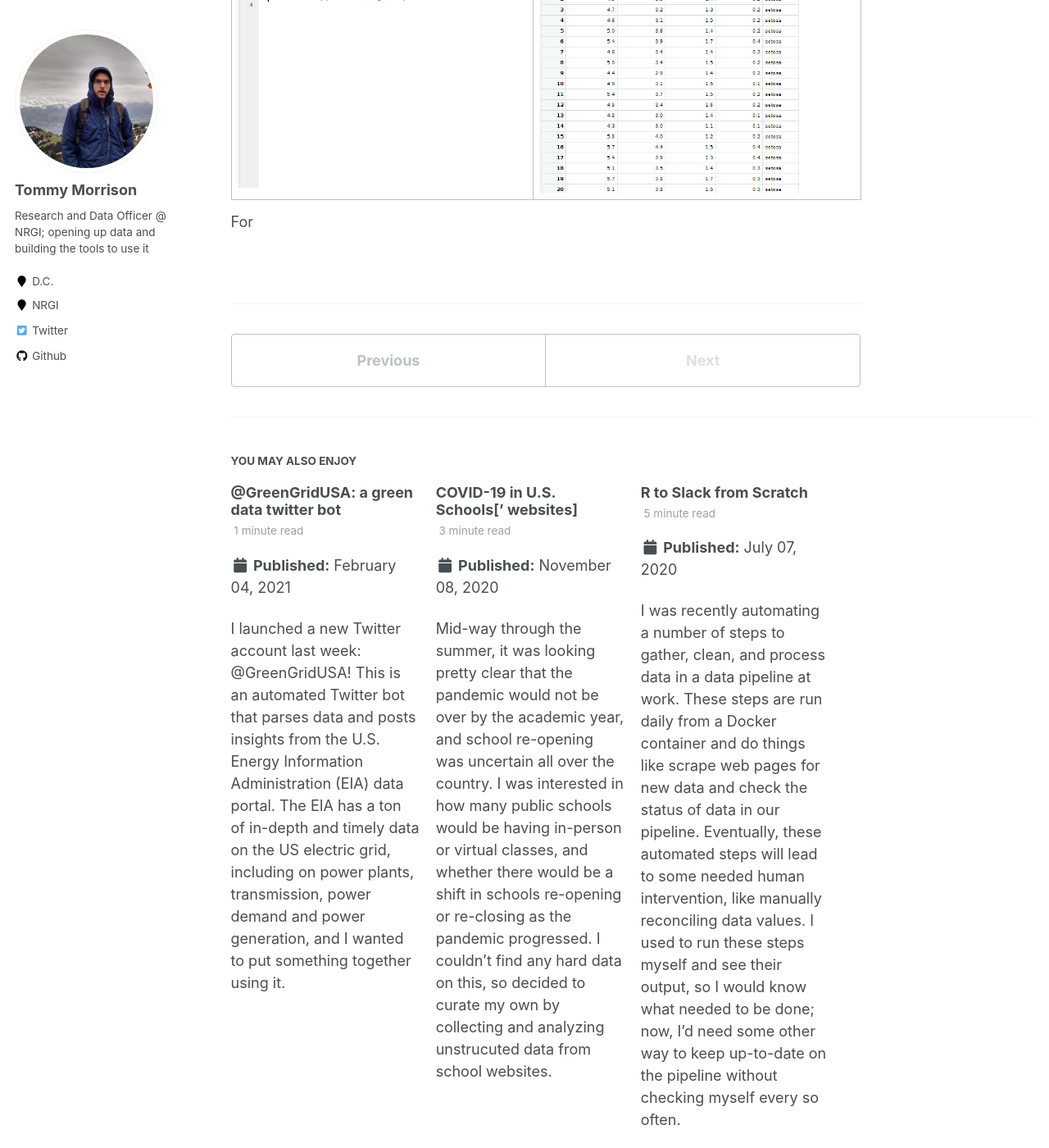
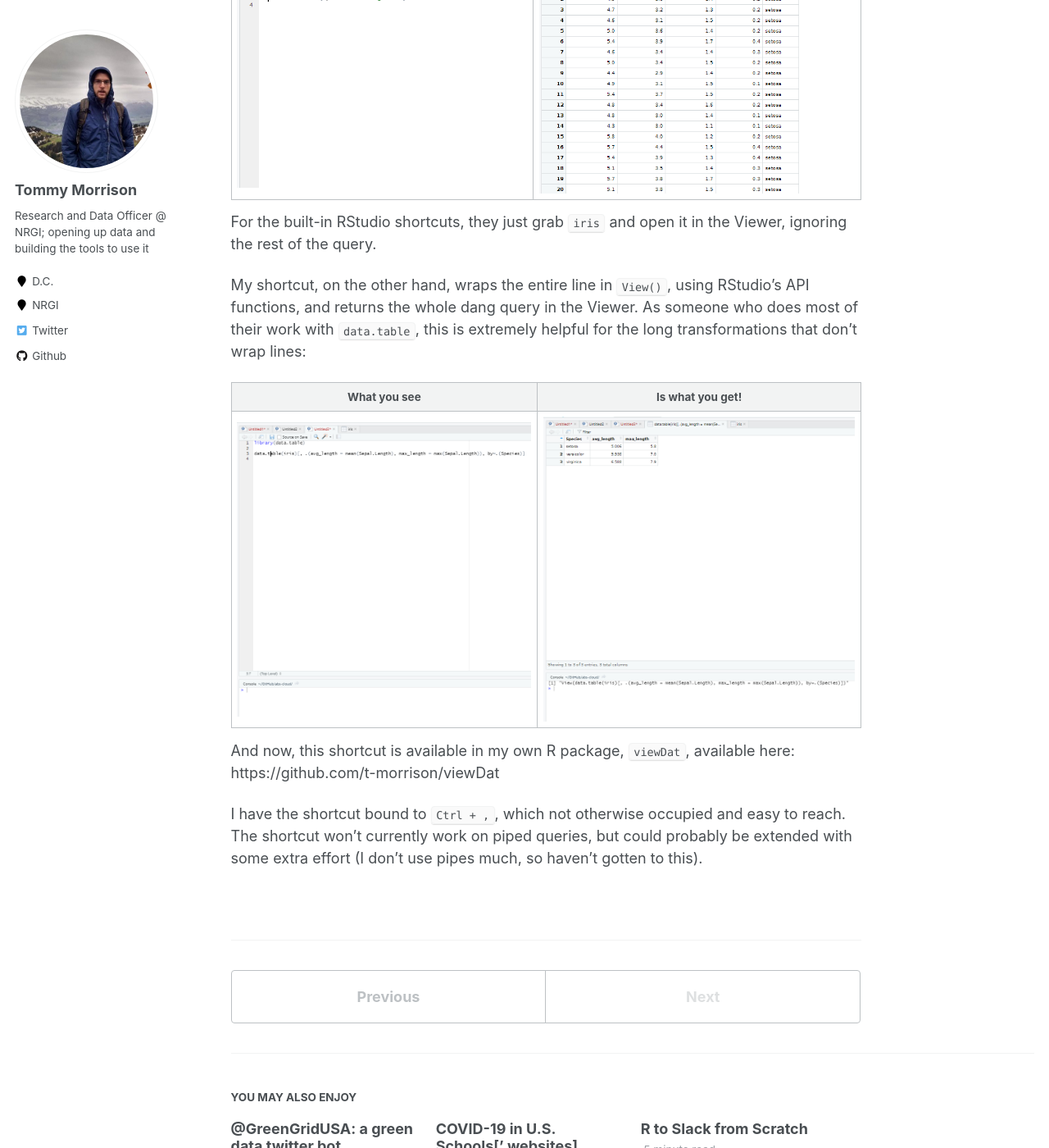
Before and after one commit to t-morrison/t-morrison.github.io, a Jekyll site: the page built from _posts/2021-07-23-rstudio-shortcut.md, in a window 1280 px wide and 1400 px high, scrolled down 739 px. Shown: the whole window at 82% size. Built offline with Jekyll 4.4.1, drawn with Linux system fonts in a browser that asks for light colours; some of the changed text lies outside the part shown.

Commit message:
Update shortcut post

```diff
--- a/_posts/2021-07-23-rstudio-shortcut.md
+++ b/_posts/2021-07-23-rstudio-shortcut.md
@@ -13,13 +13,24 @@
 
 What's so special about that? Aren't there some shortcuts that already do that? There are, but they're not as good. Here is why:
 
-There are two shortcuts (that I know of) to view data in RStudio - `F2` and `Ctrl + left-click`. These do work when you have a data.frame/data.table/tibble as environment variable in your editor. But, they *only* work on an
-un-altered version of the object. As someone who does a lot of data wrangling and exploratory analysis and data cleaning, I like to go through my data.tables in the Viewer while I am running queries on them. This won't work with
+There are two shortcuts (that I know of) to view data in RStudio - `F2` and `Ctrl + left-click`. These do work when you have a data.frame/data.table/tibble as environment variable in your editor. But, they *only* work on an un-altered version of the object. As someone who does a lot of data wrangling and exploratory analysis and data cleaning, I like to go through my data.tables in the Viewer while I am running queries on them. This won't work with
 `F2` or `Ctrl + left-click`:
 
-What you see             |  Not what you get
+What you see             |  Is not what you get
 :-------------------------:|:-------------------------:
 ![what you see](/post-images/rstudio-shortcut/no-2.PNG)  |  ![what you get](/post-images/rstudio-shortcut/no-2_2.PNG)
 
 
-For
+For the built-in RStudio shortcuts, they just grab `iris` and open it in the Viewer, ignoring the rest of the query.
+
+My shortcut, on the other hand, wraps the entire line in `View()`, using RStudio's API functions, and returns the whole dang query in the Viewer. As someone who does most of their work with `data.table`, this is extremely helpful for the long transformations that don't wrap lines:
+
+
+What you see             |  Is what you get!
+:-------------------------:|:-------------------------:
+![what you see](/post-images/rstudio-shortcut/no-3.PNG)  |  ![what you get](/post-images/rstudio-shortcut/no-3_2.PNG)
+
+
+And now, this shortcut is available in my own R package, `viewDat`, available here: https://github.com/t-morrison/viewDat
+
+I have the shortcut bound to `Ctrl + ,`, which not otherwise occupied and easy to reach. The shortcut won't currently work on piped queries, but could probably be extended with some extra effort (I don't use pipes much, so haven't gotten to this).
```
Also changed, not shown: post-images/rstudio-shortcut/no-3.PNG (added), post-images/rstudio-shortcut/no-3_2.PNG (added).
